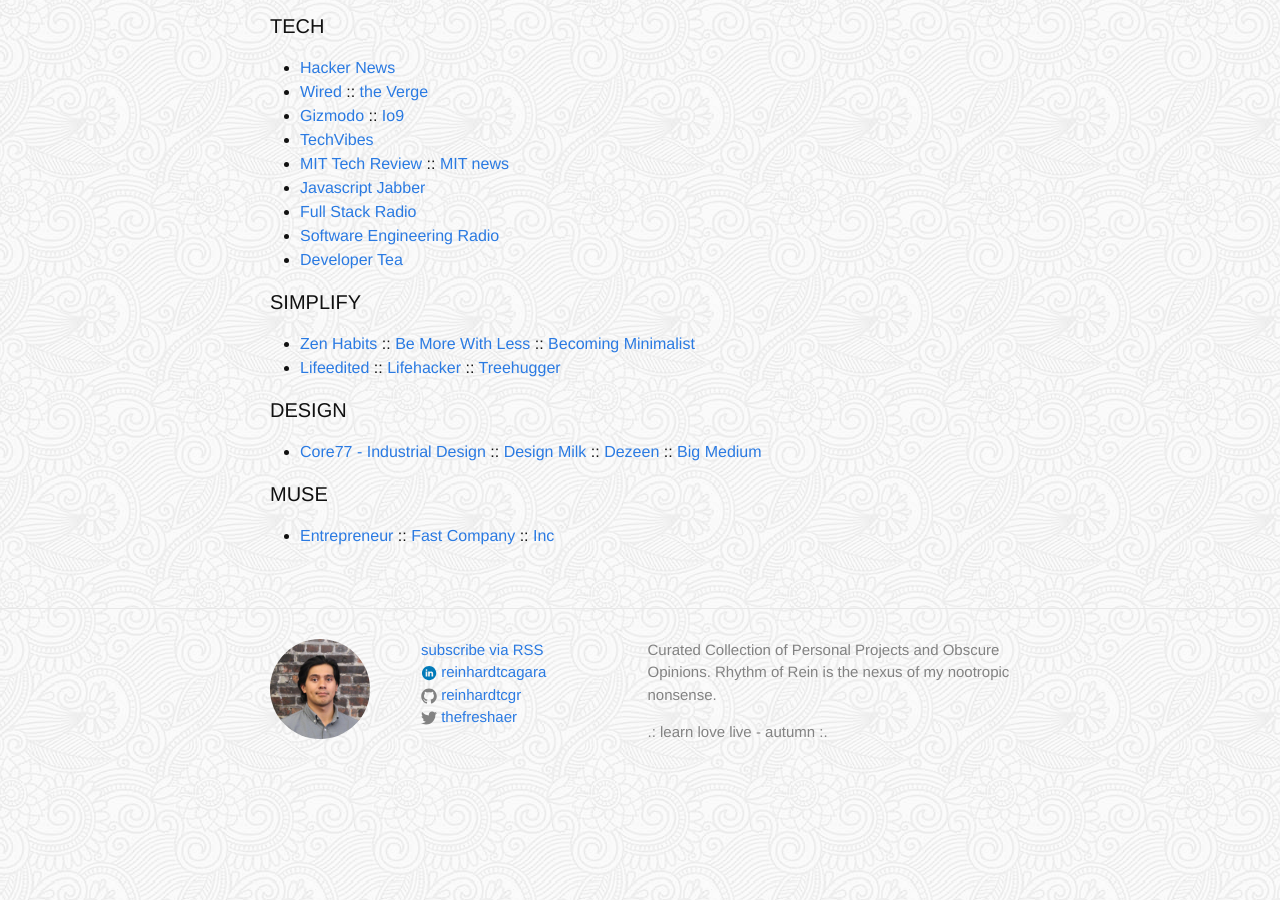
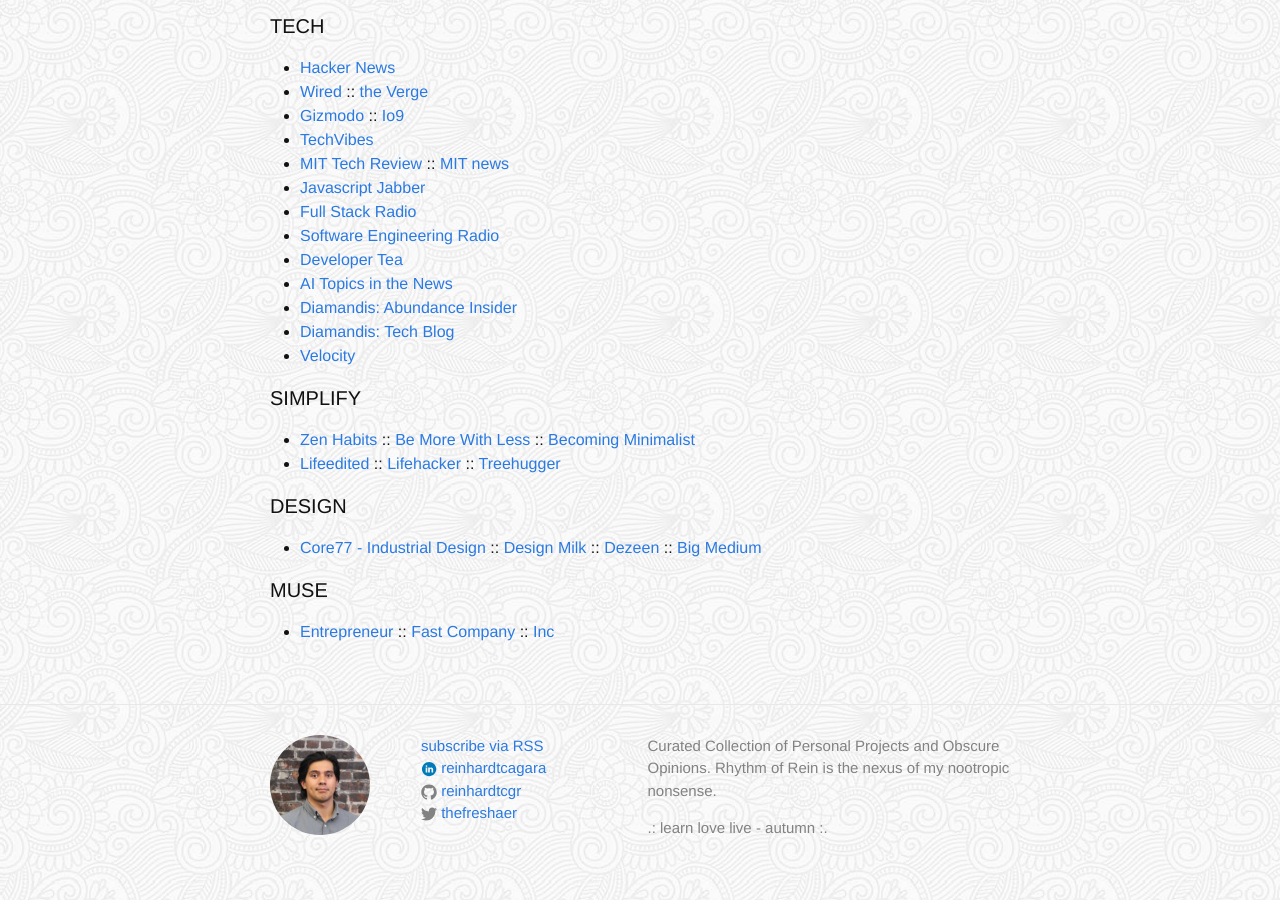
Before and after one commit to reinhardt021/reinhardt021.github.io, a Jekyll site: the page built from about.md, in a window 1280 px wide and 900 px high, scrolled down 1494 px. Built offline with Jekyll 4.4.1, drawn with Linux system fonts in a browser that asks for light colours.

Commit message:
Added a few more links to the reading sections of the about page

```diff
--- a/about.md
+++ b/about.md
@@ -45,6 +45,12 @@
 - <a href="http://www.fullstackradio.com/">Full Stack Radio</a>
 - <a href="http://www.se-radio.net/">Software Engineering Radio</a>
 - <a href="https://developertea.com/">Developer Tea</a>
+- <a href="http://aitopics.org/news">AI Topics in the News</a>
+- <a href="http://diamandis.com/abundance-insider">Diamandis: Abundance Insider</a>
+- <a href="http://diamandis.com/tech-blog">Diamandis: Tech Blog</a>
+- <a href="http://velocity.uwaterloo.ca/">Velocity</a>
+
+
 
 #### SIMPLIFY
 - <a href="http://www.zenhabits.net/"> Zen Habits </a> :: <a href="http://www.bemorewithless.com/"> Be More With Less </a> :: <a href="http://www.becomingminimalist.com/"> Becoming Minimalist </a>
```
